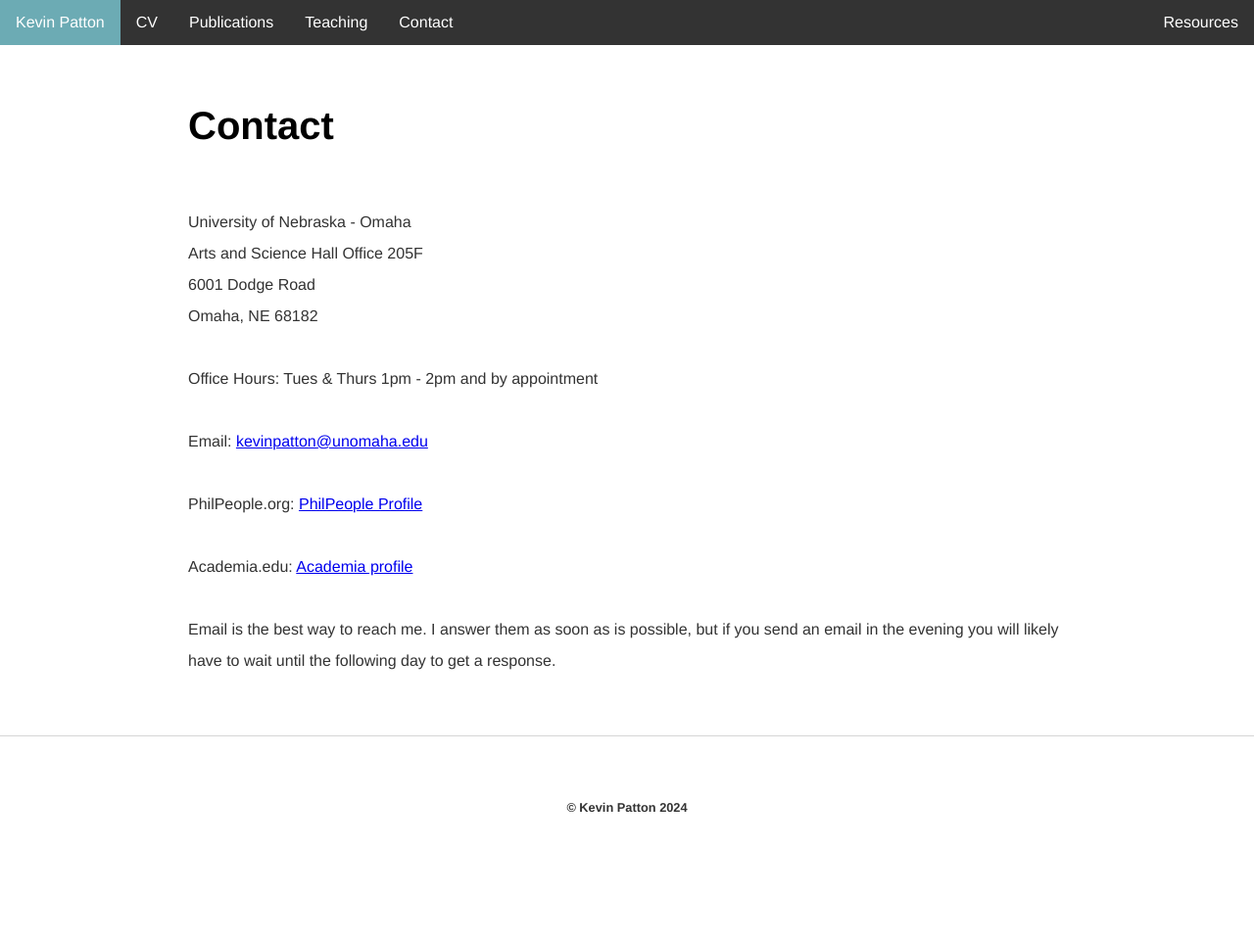
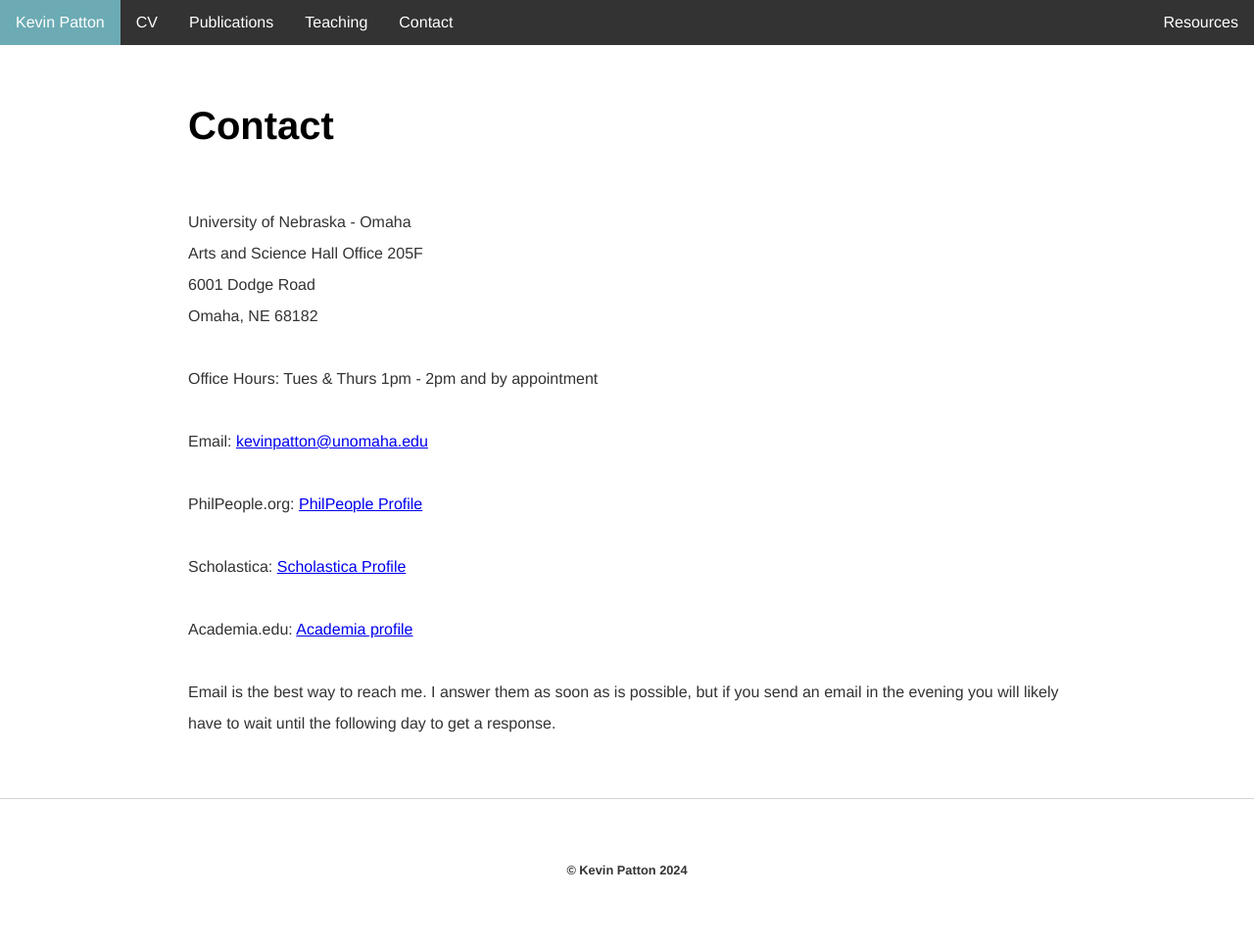
Before and after one commit to kevinjpatton/kevinjpatton.github.io, a Jekyll site: the page built from contact/index.html, in a window 1280 px wide. Shown: the whole page at 98% size. Built offline with Jekyll 4.4.1, drawn with Linux system fonts in a browser that asks for light colours; Markdown is read by kramdown in place of the engine named in the settings; before the commit the page ends 900 px from its top, so only the background shows below that.

Commit message:
Update index.html

```diff
--- a/contact/index.html
+++ b/contact/index.html
@@ -3,4 +3,4 @@ layout: default
 title: Contact - Kevin Patton
 ---
 <h1>Contact</h1>
-<p>University of Nebraska - Omaha<br>Arts and Science Hall Office 205F<br />6001 Dodge Road<br />Omaha, NE 68182<br><br>Office Hours: Tues & Thurs 1pm - 2pm and by appointment<br><br>Email: <a href="mailto:kevinpatton@unomaha.edu" target="_blank">kevinpatton@unomaha.edu</a><br><br>PhilPeople.org: <a href="https://philpeople.org/profiles/kevin-patton-2" target="_blank">PhilPeople Profile</a><br><br>Academia.edu: <a href="https://un-lincoln.academia.edu/KevinPatton" target="_blank">Academia profile</a><br><br>Email is the best way to reach me.  I answer them as soon as is possible, but if you send an email in the evening you will likely have to wait until the following day to get a response.</p>
+<p>University of Nebraska - Omaha<br>Arts and Science Hall Office 205F<br />6001 Dodge Road<br />Omaha, NE 68182<br><br>Office Hours: Tues & Thurs 1pm - 2pm and by appointment<br><br>Email: <a href="mailto:kevinpatton@unomaha.edu" target="_blank">kevinpatton@unomaha.edu</a><br><br>PhilPeople.org: <a href="https://philpeople.org/profiles/kevin-patton-2" target="_blank">PhilPeople Profile</a><br><br>Scholastica: <a href="https://app.scholasticahq.com/scholars/251767-kevin-patton" target="_blank">Scholastica Profile</a><br><br>Academia.edu: <a href="https://un-lincoln.academia.edu/KevinPatton" target="_blank">Academia profile</a><br><br>Email is the best way to reach me.  I answer them as soon as is possible, but if you send an email in the evening you will likely have to wait until the following day to get a response.</p>
```
